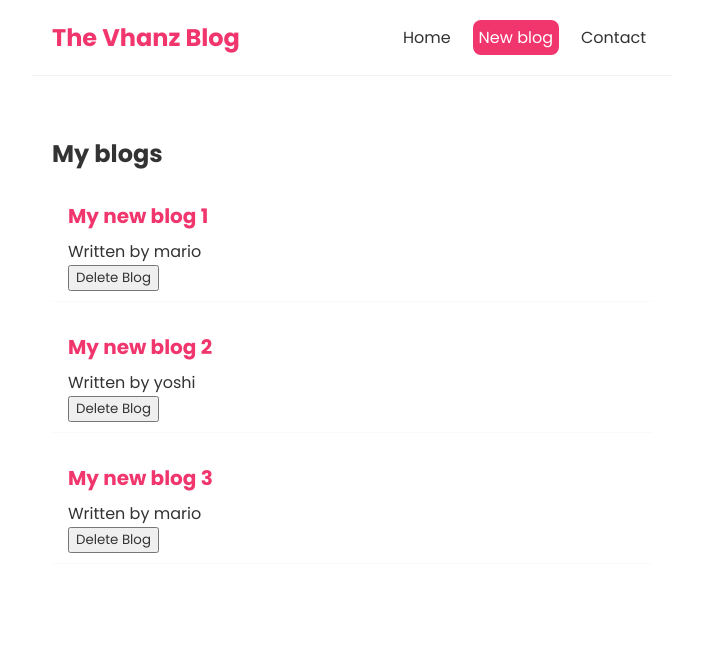
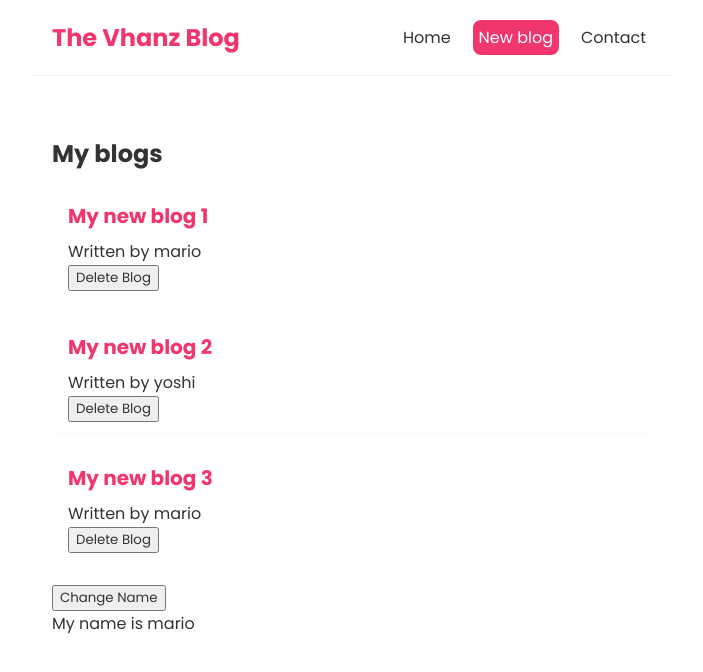
Before and after one commit to VhanzBustamante-stack/REACT-PRACTICE, a React (Vite) app: page / in a window 1280 px wide. Shown: the top 672 px of the page, without its empty margins (288-991 px from the left). Built offline with nearby package versions, Linux system fonts and the light colour scheme.

Commit message:
useEffect Dependencies

```diff
--- a/src/Home.jsx
+++ b/src/Home.jsx
@@ -8,19 +8,23 @@
     { title: "My new blog 3", body: "lorem ipsum...", author: "mario", id: 3 },
   ]);
 
+  const [name, setName] = useState("mario");
+
   const handleDelete = (id) => {
     const newBlogs = blogs.filter((blog) => blog.id !== id);
     setBlogs(newBlogs);
   };
 
   useEffect(() => {
-    console.log("useEffect ran");
-    console.log(blogs);
-  });
+    // console.log("useEffect ran");
+    console.log(name);
+  }, [name]);
 
   return (
     <div className="home">
       <BlogList blogs={blogs} title="My blogs" handleDelete={handleDelete} />
+      <button onClick={() => setName("luigi")}>Change Name</button>
+      <p>My name is {name}</p>
     </div>
   );
 };
```
